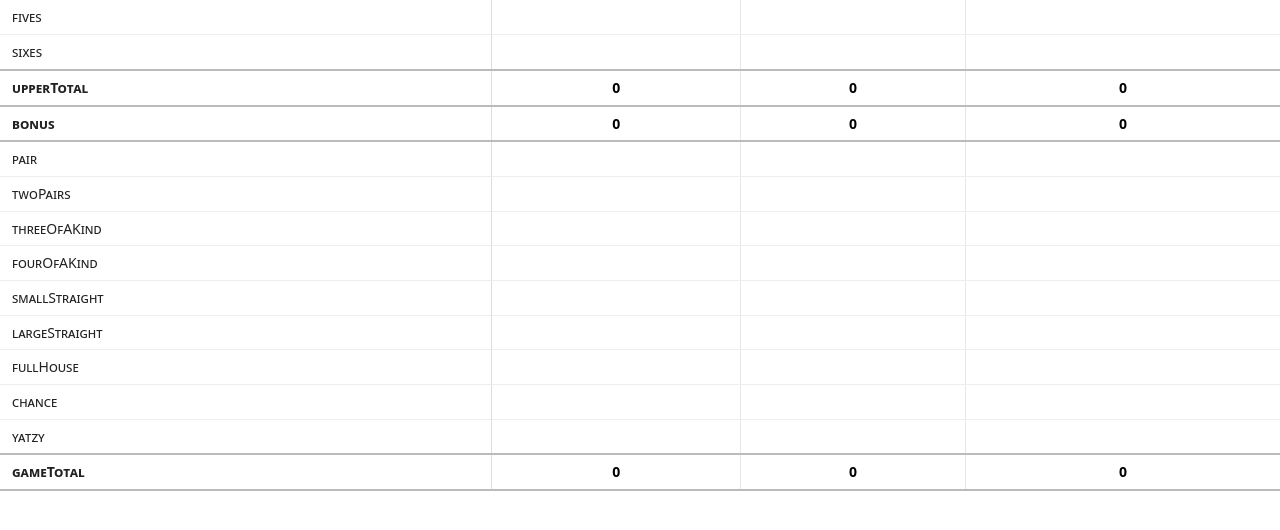
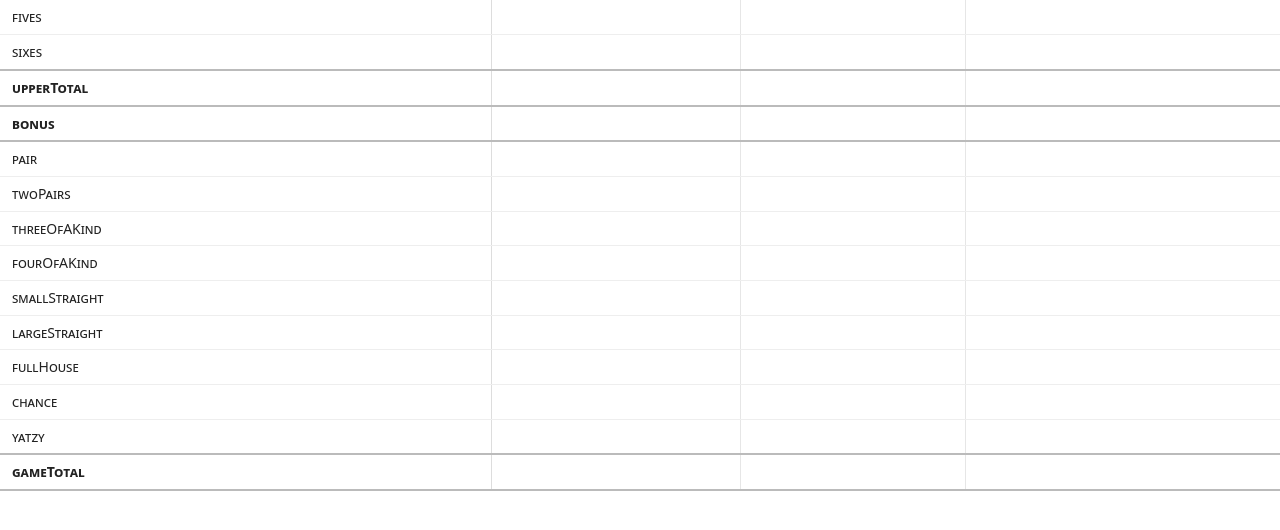
Before and after one commit to dardandauti/jatzie, a React (Vite) app: page / in a window 1280 px wide. Shown: the part 178-708 px from the top of the page. Built offline with nearby package versions, Linux system fonts and the light colour scheme.

Commit message:
handle striking a cell

```diff
--- a/src/components/YatzyTable.tsx
+++ b/src/components/YatzyTable.tsx
@@ -3,19 +3,22 @@ import "../index.css";
 import { rows, nonEditableCells, maxScoresPerRow } from "../consts";
 
 const YatzyTable = ({ players }: { players: string[] }) => {
-  type PlayerRecord = Record<string, number>;
+  type PlayerRecord = Record<string, number | null>;
   type State = Record<string, PlayerRecord>;
 
   type Action =
-    | { type: "SET_CELL"; player: string; row: string; value: number }
+    | { type: "SET_CELL"; player: string; row: string; value: number | null }
     | { type: "BULK_SET"; player: string; changes: Partial<PlayerRecord> }
     | { type: "LOAD_STATE"; state: State }
     | { type: "RESET_PLAYER"; player: string };
 
+  const DERIVED_KEYS = new Set(["upperTotal", "bonus", "gameTotal"]);
+  const UPPER_KEYS = rows.slice(0, 6);
+
   const makeInitialState = (players: string[]): State => {
     return players.reduce((acc, player) => {
       acc[player] = rows.reduce((rowAcc, row) => {
-        rowAcc[row] = 0;
+        rowAcc[row] = null;
         return rowAcc;
       }, {} as PlayerRecord);
       return acc;
@@ -26,30 +29,29 @@ const YatzyTable = ({ players }: { players: string[] }) => {
     switch (action.type) {
       case "SET_CELL": {
         const { player, row, value } = action;
-        const sanitized = Number.isFinite(value) ? value : 0;
+        const sanitized: number | null =
+          value === null ? null : Number.isFinite(value) ? value : 0;
         const newState: State = { ...state };
         const prevPlayer = state[player] ?? {};
         const newPlayer: PlayerRecord = { ...prevPlayer };
         newPlayer[row] = sanitized;
 
-        // recompute upper total and bonus
-        const upperKeys = rows.slice(0, 6);
-        const upperSum = upperKeys.reduce((acc, key) => {
-          const v = Number(newPlayer[key]) || 0;
-          return acc + v;
-        }, 0);
+        // recompute upper total and bonus (treat null as 0)
+        const upperSum = UPPER_KEYS.reduce(
+          (acc, key) => acc + (Number(newPlayer[key]) || 0),
+          0
+        );
         newPlayer["upperTotal"] = upperSum;
         newPlayer["bonus"] = upperSum >= 63 ? 50 : 0;
 
-        // recompute game total (sum of base scoring rows only - exclude derived rows)
-        const derivedKeys = new Set(["upperTotal", "bonus", "gameTotal"]);
-        const baseKeys = rows.filter((k) => !derivedKeys.has(k));
+        // recompute game total (sum of base scoring rows only - exclude derived rows), include bonus
+        const baseKeys = rows.filter((k) => !DERIVED_KEYS.has(k));
         const bonusVal = Number(newPlayer["bonus"]) || 0;
         const gameSum =
-          baseKeys.reduce((acc, key) => {
-            const v = Number(newPlayer[key]) || 0;
-            return acc + v;
-          }, 0) + bonusVal;
+          baseKeys.reduce(
+            (acc, key) => acc + (Number(newPlayer[key]) || 0),
+            0
+          ) + bonusVal;
         newPlayer["gameTotal"] = gameSum;
 
         newState[player] = newPlayer;
@@ -64,15 +66,13 @@ const YatzyTable = ({ players }: { players: string[] }) => {
           ...(changes as PlayerRecord),
         };
 
-        const upperKeys = rows.slice(0, 6);
-        const upperSum = upperKeys.reduce(
+        const upperSum = UPPER_KEYS.reduce(
           (acc, key) => acc + (Number(newPlayer[key]) || 0),
           0
         );
         newPlayer["upperTotal"] = upperSum;
         newPlayer["bonus"] = upperSum >= 63 ? 50 : 0;
-        const derivedKeys = new Set(["upperTotal", "bonus", "gameTotal"]);
-        const baseKeys = rows.filter((k) => !derivedKeys.has(k));
+        const baseKeys = rows.filter((k) => !DERIVED_KEYS.has(k));
         const bonusVal = Number(newPlayer["bonus"]) || 0;
         const gameSum =
           baseKeys.reduce(
@@ -107,12 +107,23 @@ const YatzyTable = ({ players }: { players: string[] }) => {
     const playerRec = gameRecord[player];
     if (!playerRec) return undefined;
     const val = playerRec[row];
-    return typeof val === "number" ? val : undefined;
+    return val == null ? undefined : typeof val === "number" ? val : undefined;
   }
 
-  function setGameRecord(player: string, row: string, value: number): void {
+  function setGameRecord(
+    player: string,
+    row: string,
+    value: number | null
+  ): void {
     dispatch({ type: "SET_CELL", player, row, value });
   }
+
+  const baseKeys = rows.filter((k) => !DERIVED_KEYS.has(k));
+  const isGameFinished =
+    Object.values(gameRecord).length > 0 &&
+    players.every((p) =>
+      baseKeys.every((k) => gameRecord[p] && gameRecord[p][k] != null)
+    );
 
   return (
     <table>
@@ -131,18 +142,34 @@ const YatzyTable = ({ players }: { players: string[] }) => {
             {players.map((_, playerIndex) => (
               <td key={`${row}_${playerIndex}`} className={`valueCell ${row}`}>
                 {nonEditableCells.includes(row) ? (
-                  getGameRecord(players[playerIndex], row)
+                  // derived rows (upperTotal, bonus, gameTotal) are hidden until the game is finished
+                  DERIVED_KEYS.has(row) ? (
+                    isGameFinished ? (
+                      getGameRecord(players[playerIndex], row)
+                    ) : null
+                  ) : (
+                    getGameRecord(players[playerIndex], row)
+                  )
                 ) : (
                   <input
-                    type="number"
+                    type="text"
                     id={`${row}_${playerIndex}`}
-                    min={0}
-                    max={maxScoresPerRow[row]}
                     onChange={(e) => {
+                      const raw = e.currentTarget.value.trim();
+                      if (raw === "") {
+                        setGameRecord(players[playerIndex], row, null);
+                        return;
+                      }
+                      if (raw === "-") {
+                        // struck cell, count as zero but considered filled
+                        setGameRecord(players[playerIndex], row, 0);
+                        return;
+                      }
+                      const parsed = parseInt(raw, 10);
                       setGameRecord(
                         players[playerIndex],
                         row,
-                        parseInt(e.currentTarget.value)
+                        Number.isFinite(parsed) ? parsed : null
                       );
                     }}
                   />
```
